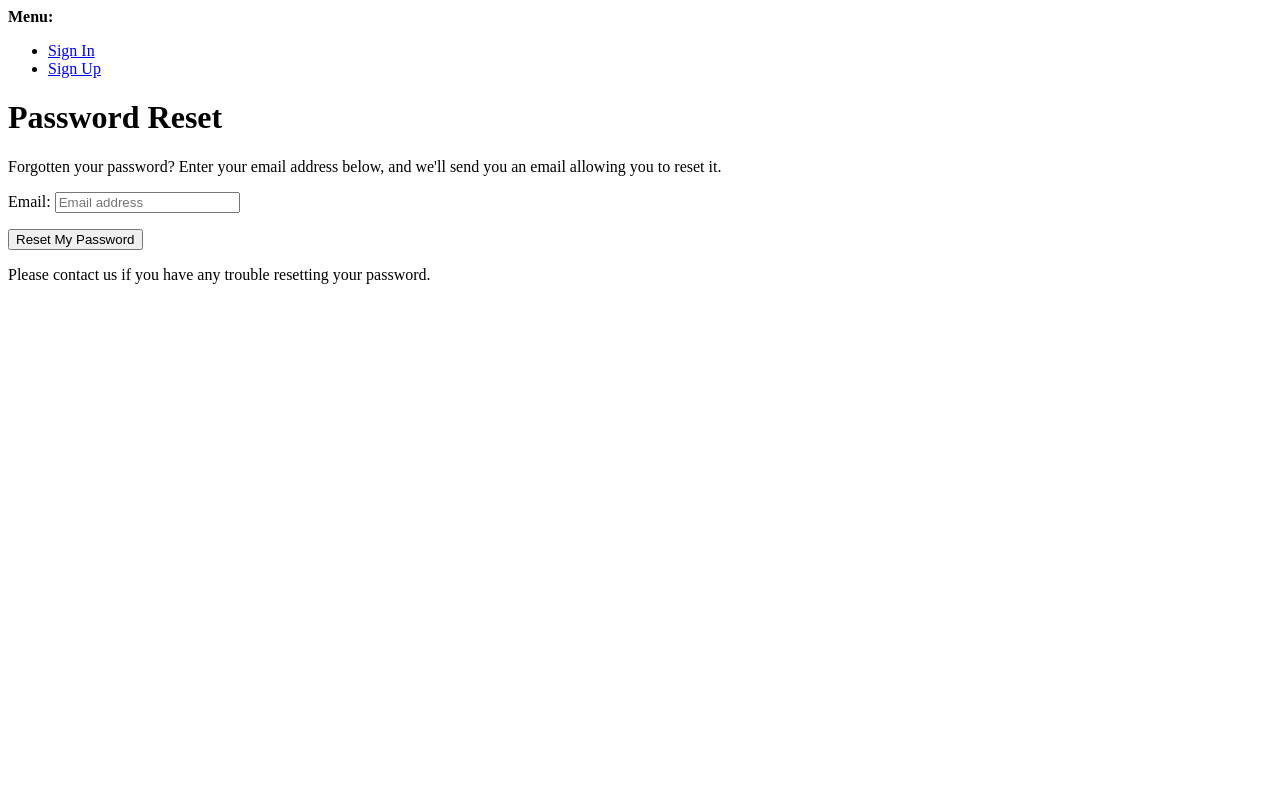
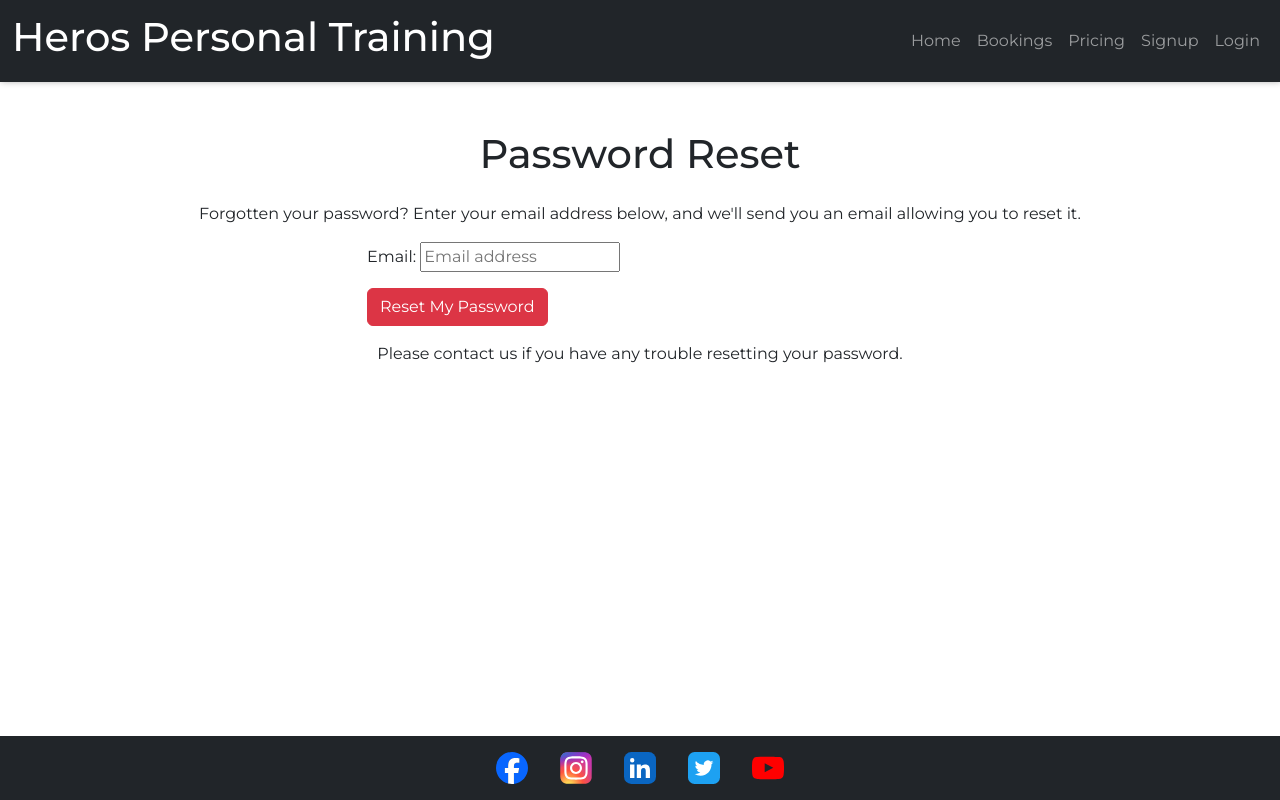
Before and after one commit to defridge/PP4-PT-Booking, a Django app: page /accounts/password/reset/ in a window 1280 px wide. Run offline with Django 4.2, Linux system fonts and the light colour scheme; some libraries are stand-ins or nearby versions.

Commit message:
Added styles to singup page, password reset page and links for social icons

```diff
--- a/templates/account/password_reset.html
+++ b/templates/account/password_reset.html
@@ -1,4 +1,4 @@
-{% extends "account/base.html" %}
+{% extends 'base.html' %}
 
 {% load i18n %}
 {% load account %}
@@ -6,19 +6,25 @@
 {% block head_title %}{% trans "Password Reset" %}{% endblock head_title %}
 
 {% block content %}
+<div class="container py-5">
+    <h1 class="text-center mb-4">{% trans "Password Reset" %}</h1>
 
-    <h1>{% trans "Password Reset" %}</h1>
     {% if user.is_authenticated %}
     {% include "account/snippets/already_logged_in.html" %}
     {% endif %}
 
-    <p>{% trans "Forgotten your password? Enter your email address below, and we'll send you an email allowing you to reset it." %}</p>
+    <p class="text-center">{% trans "Forgotten your password? Enter your email address below, and we'll send you an email allowing you to reset it." %}</p>
 
-    <form method="POST" action="{% url 'account_reset_password' %}" class="password_reset">
-        {% csrf_token %}
-        {{ form.as_p }}
-        <input type="submit" value="{% trans 'Reset My Password' %}" />
-    </form>
+    <div class="row justify-content-center">
+        <div class="col-md-6">
+            <form method="POST" action="{% url 'account_reset_password' %}" class="password_reset">
+                {% csrf_token %}
+                {{ form.as_p }}
+                <button class="btn btn-danger" type="submit">{% trans 'Reset My Password' %}</button>
+            </form>
+        </div>
+    </div>
 
-    <p>{% blocktrans %}Please contact us if you have any trouble resetting your password.{% endblocktrans %}</p>
+    <p class="text-center mt-3">{% blocktrans %}Please contact us if you have any trouble resetting your password.{% endblocktrans %}</p>
+</div>
 {% endblock content %}
--- a/templates/includes/footer.html
+++ b/templates/includes/footer.html
@@ -1,19 +1,19 @@
 {% load static %}
 
 <footer>
-    <a href="" target="_blank" rel="noopener" aria-label="Facebook - Opens in new tab">
+    <a href="https://www.facebook.com/" target="_blank" rel="noopener" aria-label="Facebook - Opens in new tab">
         <img src="{% static '/icons/facebook-round-color-icon.svg' %}" alt="Facebook Icon" class="social-icon">
     </a>
-    <a href="" target="_blank" rel="noopener" aria-label="Instagram - Opens in new tab">
+    <a href="https://www.instagram.com/" target="_blank" rel="noopener" aria-label="Instagram - Opens in new tab">
         <img src="{% static '/icons/ig-instagram-icon.svg' %}" alt="Instagram Icon" class="social-icon">
     </a>
-    <a href="" target="_blank" rel="noopener" aria-label="LinkedIn - Opens in new tab">
+    <a href="https://ie.linkedin.com/" target="_blank" rel="noopener" aria-label="LinkedIn - Opens in new tab">
         <img src="{% static '/icons/linkedin-app-icon.svg' %}" alt="LinkedIn Icon" class="social-icon">
     </a>
-    <a href="" target="_blank" rel="noopener" aria-label="Twitter - Opens in new tab">
+    <a href="https://x.com/?lang=en" target="_blank" rel="noopener" aria-label="Twitter - Opens in new tab">
         <img src="{% static '/icons/twitter-square-color-icon.svg' %}" alt="Twitter Icon" class="social-icon">
     </a>
-    <a href="" target="_blank" rel="noopener" aria-label="Youtube - Opens in new tab">
+    <a href="https://www.youtube.com/" target="_blank" rel="noopener" aria-label="Youtube - Opens in new tab">
         <img src="{% static '/icons/youtube-color-icon.svg' %}" alt="Youtube Icon" class="social-icon">
     </a>
 </footer>
--- a/templates/includes/header.html
+++ b/templates/includes/header.html
@@ -16,13 +16,16 @@
       <div class="collapse navbar-collapse" id="navbarNav">
         <ul class="navbar-nav">
           <li class="nav-item">
-            <a class="nav-link {% if request.path == home_url %}active{% endif %}" aria-current="page" href="{% url 'home' %}">Home</a>
+            <a class="nav-link {% if request.path == '/' %}active{% endif %}" aria-current="page"
+              href="{% url 'home' %}">Home</a>
           </li>
           <li class="nav-item">
-            <a class="nav-link {% if request.path == logout_url %}active{% endif %}" href="#">Bookings</a>
+            <a class="nav-link {% if request.path == booking_url %}active{% endif %}" aria-current="page"
+              href="#">Bookings</a>
           </li>
           <li class="nav-item">
-            <a class="nav-link {% if request.path == logout_url %}active{% endif %}" href="#">Pricing</a>
+            <a class="nav-link {% if request.path == pricing_url %}active{% endif %}" aria-current="page"
+              href="#">Pricing</a>
           </li>
           {% if user.is_authenticated %}
           <li class="nav-item">
@@ -32,7 +35,7 @@
           {% else %}
           <li class="nav-item">
             <a class="nav-link {% if request.path == signup_url %}active{% endif %}" aria-current="page"
-              href="{% url 'account_signup' %}">Register</a>
+              href="{% url 'account_signup' %}">Signup</a>
           </li>
           <li class="nav-item">
             <a class="nav-link {% if request.path == login_url %}active{% endif %}" aria-current="page"
```
Also changed, not shown: templates/account/signup.html (+10 -5 lines).
